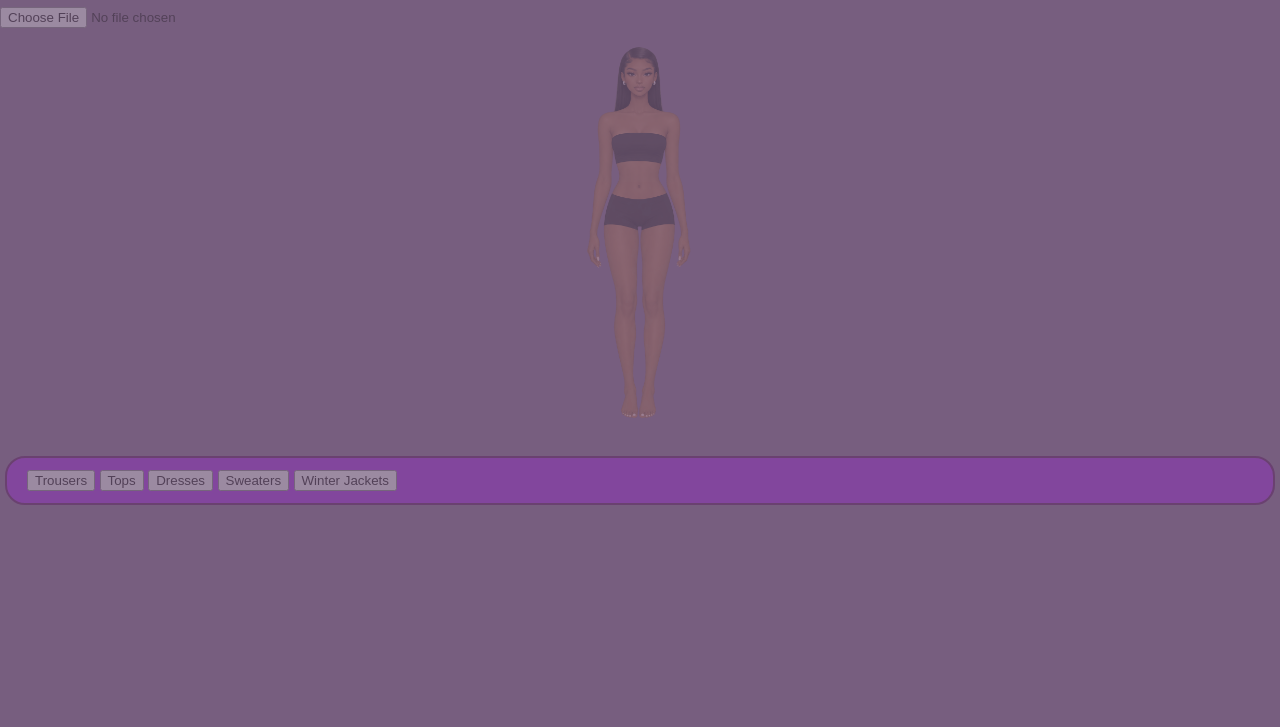
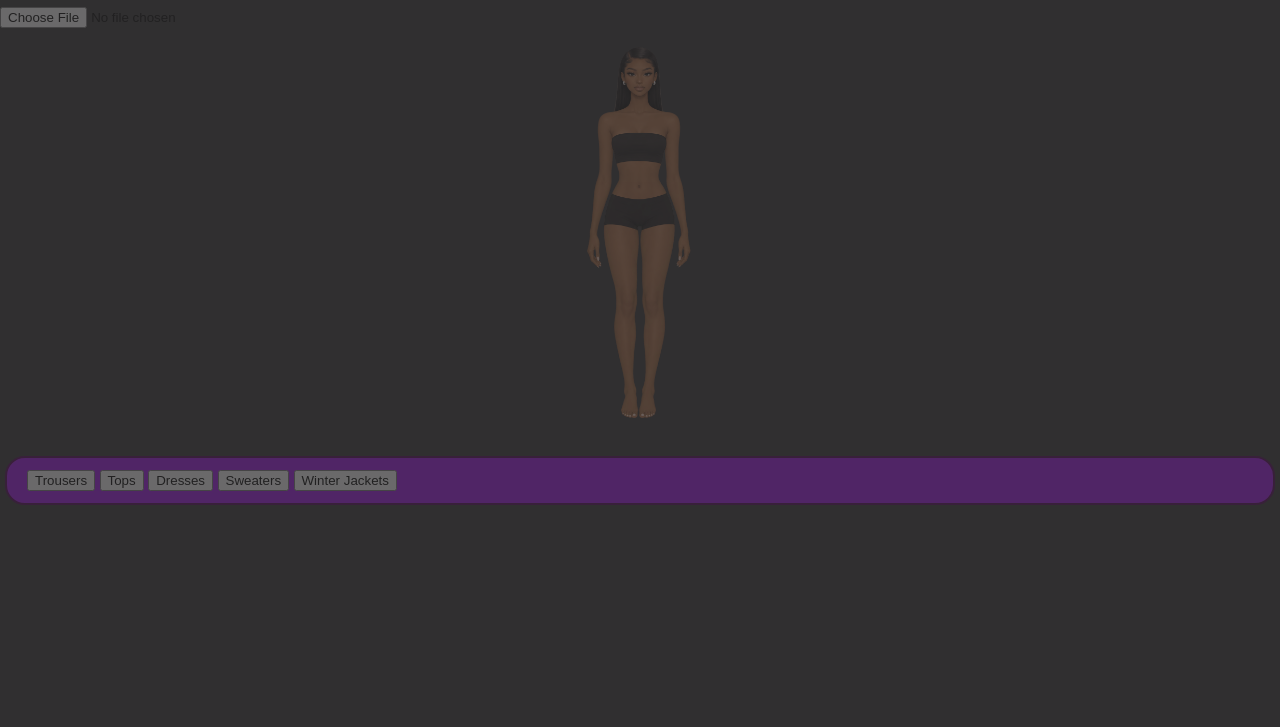
Before and after one commit to mercynyori/Digital-Wardrobe, a plain HTML site: page index.html in a window 1280 px wide. Shown: the part 73-800 px from the top of the page. Drawn offline with Linux system fonts and the light colour scheme.

Commit message:
Changed background pics

```diff
--- a/style.css
+++ b/style.css
@@ -1,5 +1,5 @@
 body {
-    background-color:rgb(119, 94, 127);
+    background-color:rgb(48, 47, 48);
     font-family:Arial, Helvetica, sans-serif;
     opacity: 0.3;
     margin:0;
```
